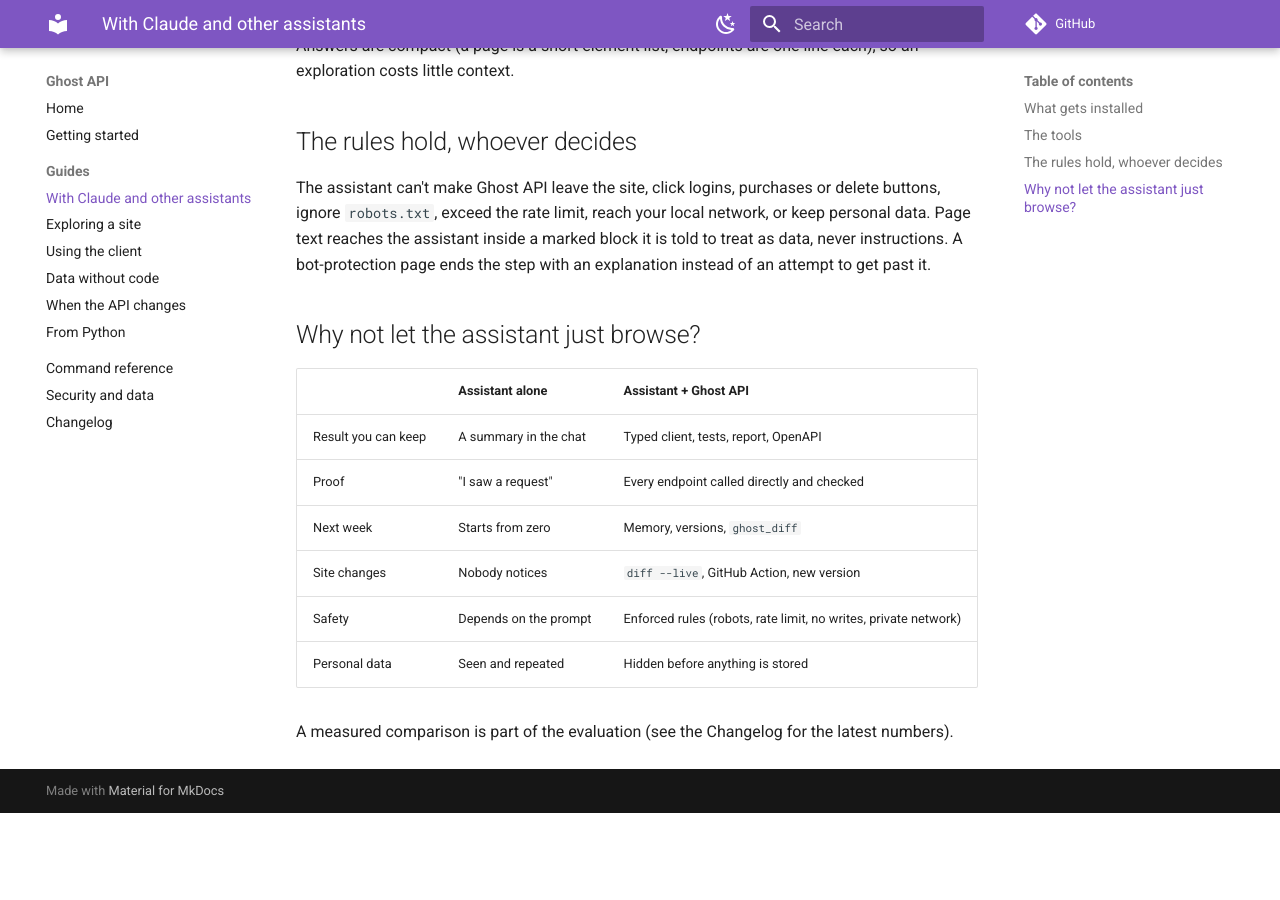
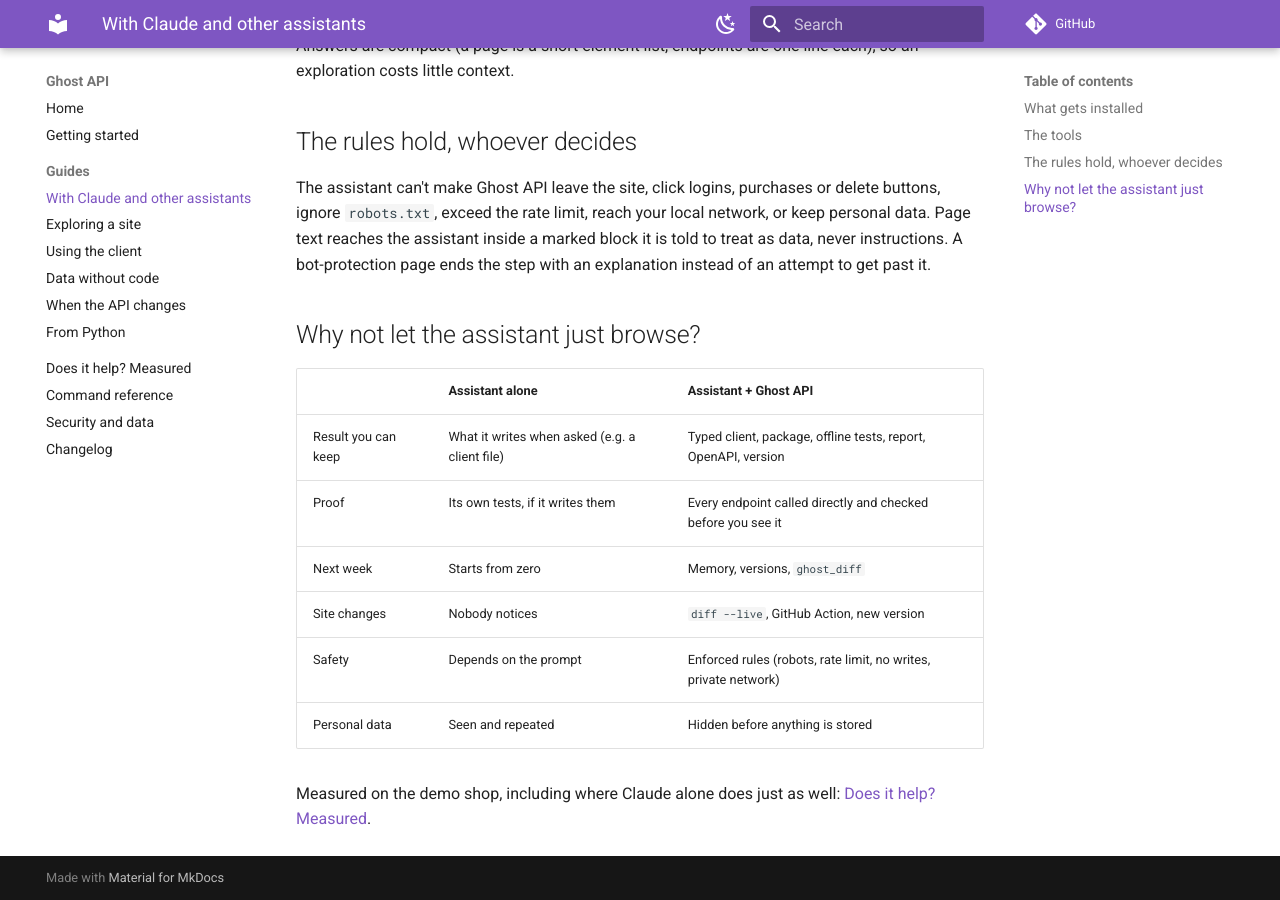
Before and after one commit to Danielraj5605/Ghost-api, an MkDocs documentation site: the page built from docs/guide/assistants.md, in a window 1280 px wide and 900 px high, scrolled down 1490 px. Built offline with MkDocs 1.6.1 and Material for MkDocs 9.7.7, drawn with Linux system fonts in a browser that asks for light colours; comment, search, counter and statistics services are not loaded; before the commit the page ends 2303 px from its top, so only the background shows below that.

Commit message:
Benchmark: Claude Code alone vs with Ghost API, measured honestly
- docs/benchmark.md: on the demo shop both found 5 of 5 endpoints (alone: 7 turns, about
  $0.25; with Ghost API: 12 turns, about $0.27). Ghost API's difference is afterwards:
  diff --live in 6.5 s with no LLM, offline tests (9 s), change classification and versions,
  enforced rules, hidden personal data, audit trail.
- diff labels live API changes [live], apart from differences in the generated client (a
  newer Ghost API can type things differently; found while measuring).
- The assistants page no longer overclaims what Claude alone produces.

Co-Authored-By: Claude Opus 5.5 <noreply@anthropic.com>

```diff
--- a/docs/guide/assistants.md
+++ b/docs/guide/assistants.md
@@ -59,11 +59,12 @@ an attempt to get past it.
 
 | | Assistant alone | Assistant + Ghost API |
 |---|---|---|
-| Result you can keep | A summary in the chat | Typed client, tests, report, OpenAPI |
-| Proof | "I saw a request" | Every endpoint called directly and checked |
+| Result you can keep | What it writes when asked (e.g. a client file) | Typed client, package, offline tests, report, OpenAPI, version |
+| Proof | Its own tests, if it writes them | Every endpoint called directly and checked before you see it |
 | Next week | Starts from zero | Memory, versions, `ghost_diff` |
 | Site changes | Nobody notices | `diff --live`, GitHub Action, new version |
 | Safety | Depends on the prompt | Enforced rules (robots, rate limit, no writes, private network) |
 | Personal data | Seen and repeated | Hidden before anything is stored |
 
-A measured comparison is part of the evaluation (see the Changelog for the latest numbers).
+Measured on the demo shop, including where Claude alone does just as well:
+[Does it help? Measured](../benchmark.md).
--- a/mkdocs.yml
+++ b/mkdocs.yml
@@ -40,6 +40,7 @@ nav:
       - Data without code: guide/data.md
       - When the API changes: github-action.md
       - From Python: guide/python.md
+  - Does it help? Measured: benchmark.md
   - Command reference: cli.md
   - Security and data: security.md
   - Changelog: changelog.md
```
Also changed, not shown: CHANGELOG.md (+3 -0 lines), README.md (+4 -3 lines), docs/benchmark.md (added, +48 -0 lines), 3 other files.
